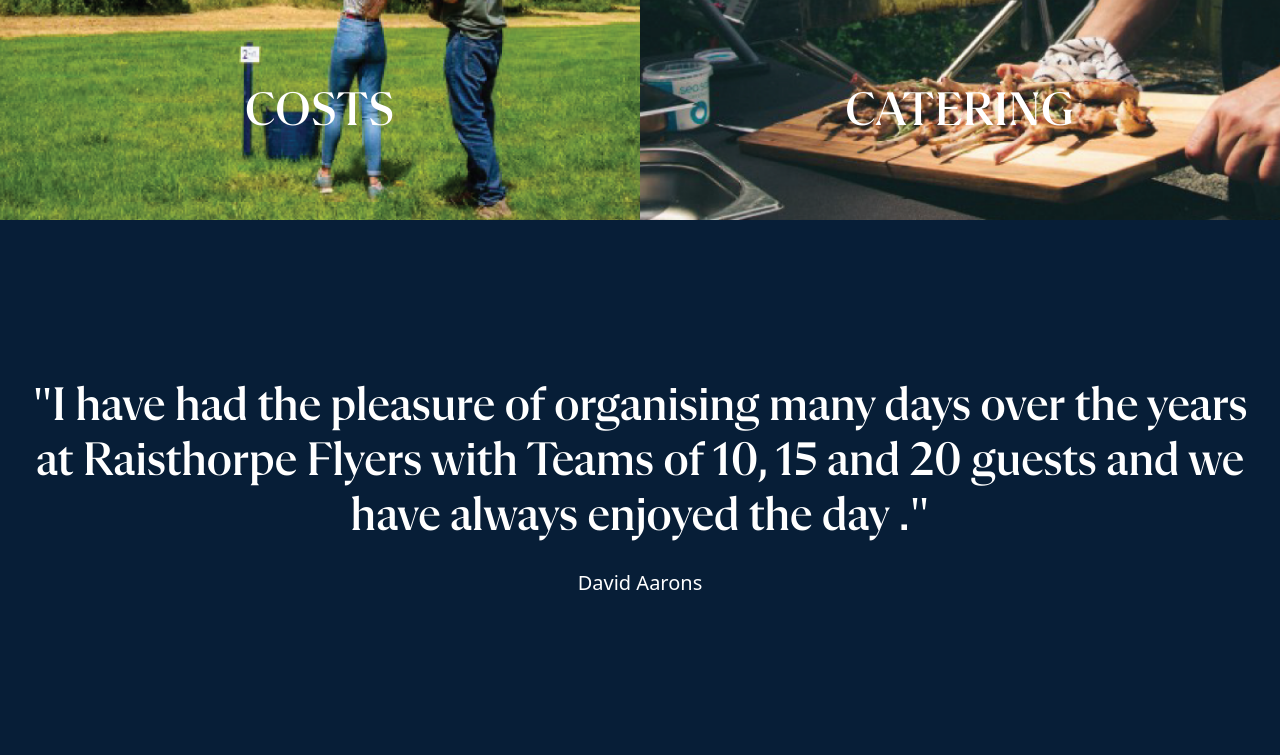
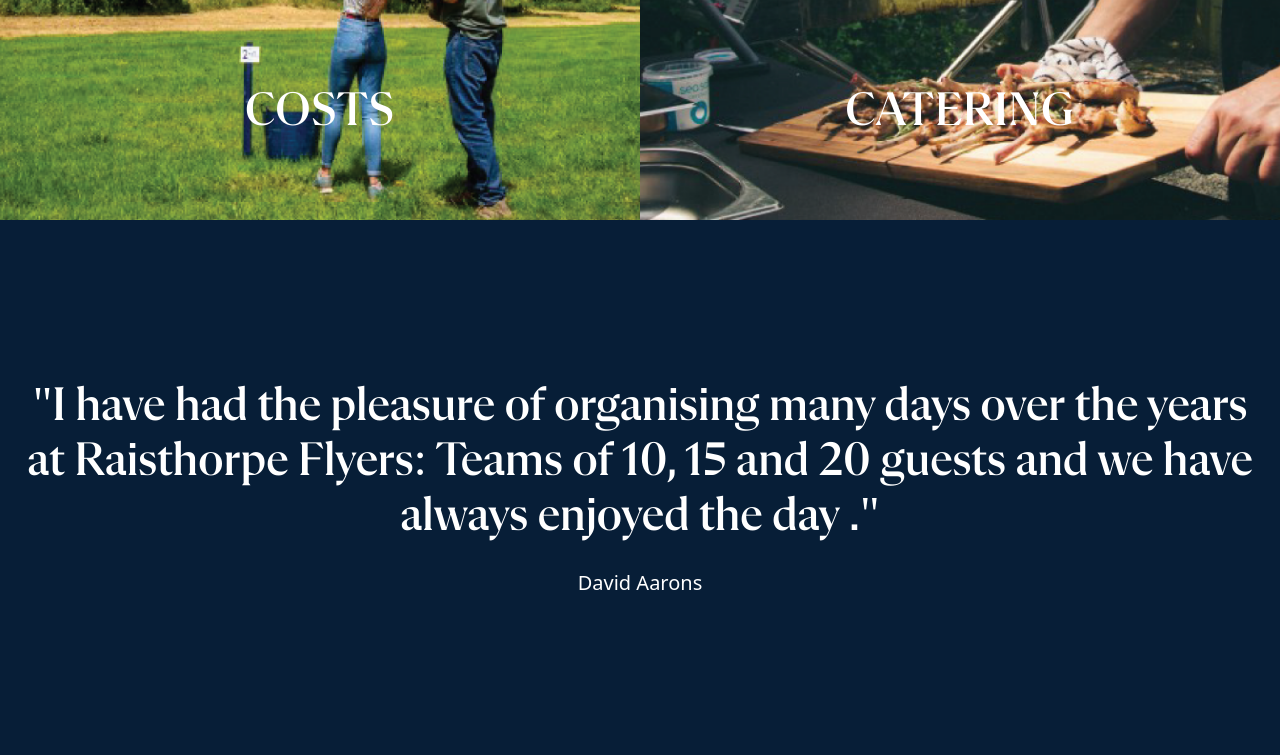
Before and after one commit to NiallColman49/driven-clay, a website: page exclusive-corporate-shooting-experience.html in a window 1280 px wide. Shown: the part 4387-5142 px from the top of the page. Drawn offline with nearby package versions, Linux system fonts and the light colour scheme; some packages are replaced by stand-ins of ours; grey boxes are pictures that could not be loaded; a web font is replaced by a local one.

Commit message:
Driven Clay Website

```diff
--- a/exclusive-corporate-shooting-experience.html
+++ b/exclusive-corporate-shooting-experience.html
@@ -258,15 +258,15 @@
         </section>
 
         <!-- Testimonial -->
-        <section class="bg-[#071E37] pt-10 lg:pt-20 pb-20 lg:pb-40">
+        <section class="relative bg-[#071E37] pt-10 lg:pt-20 pb-20 lg:pb-40">
             <div class="container">
                 <div class="flex flex-col gap-y-6">
                     <h3
                         class="text-white text-center font-['Flecha'] font-medium text-2xl lg:text-5xl leading-[1.15]"
                     >
                         "I have had the pleasure of organising many days over
-                        the years at Raisthorpe Flyers with Teams of 10, 15 and
-                        20 guests and we have always enjoyed the day ."
+                        the years at Raisthorpe Flyers: Teams of 10, 15 and 20
+                        guests and we have always enjoyed the day ."
                     </h3>
 
                     <span class="text-white text-center w-full block text-xl"
```
Also changed, not shown: simulated-game-shooting.html (+3 -3 lines).
